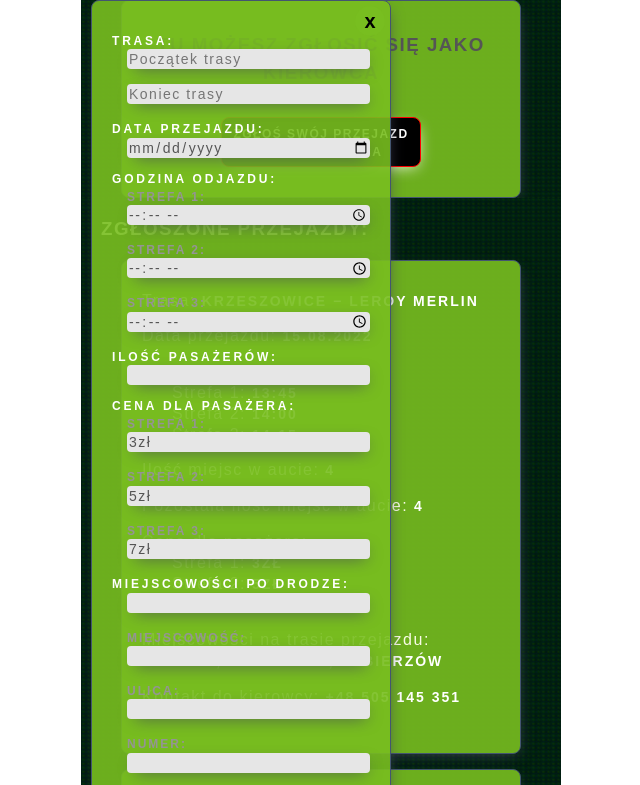
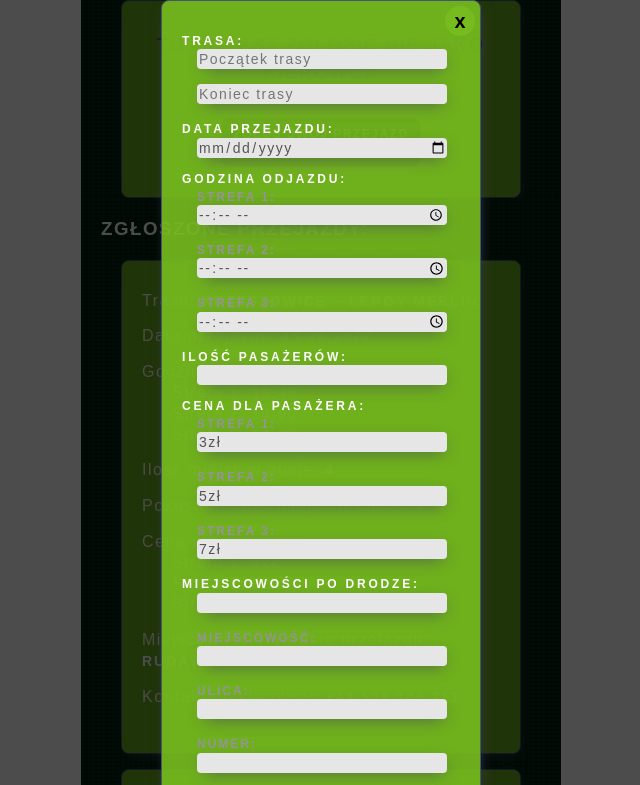
Before and after one commit to 831230/leroy-merlin-js-03-op-db, a plain HTML site: page driver.html in a window 1280 px wide. Both pictures are taken after a click on the button "ZGŁOŚ SWÓJ PRZEJAZD JAKO KIEROWCA". Shown: the top 785 px of the page, without its empty margins (319-959 px from the left). Drawn offline with nearby package versions, Linux system fonts and the light colour scheme; a web font is replaced by a local one.

Commit message:
js backdrop

```diff
--- a/driver.html
+++ b/driver.html
@@ -24,7 +24,7 @@
 <!-- ===============================MODAL FORM DRIVER START===================================== -->
     <section class="modal-form-driver is-hidden" register-driver>
       <div class="container">
-
+        <div class="backdrop-temp">
           <form class="form-driver">
             <button class="btn-close" type="button" register-driver-close>x</button>
             <label for="form-driver__route-start" class="form-driver__route-label">
@@ -128,6 +128,7 @@
               <a href="index.html" class="login-form__btn-link">Potwierdź</a>
             </button>
           </form>
+        </div>
       </div>
     </section>
 <!-- ===============================MODAL FORM DRIVER END===================================== -->
--- a/js/register-driver.js
+++ b/js/register-driver.js
@@ -31,7 +31,7 @@
     closeDriverFormBtn: document.querySelector("[register-driver-close]"),
     openDriverFormBtn: document.querySelector("[register-driver-open]"),
 
-    backdropOnSection: document.querySelector(".modal-form-driver"),
+    backdropOnSection: document.querySelector(".backdrop-temp"),
   };
 
   registerDriver.openDriverFormBtn.addEventListener("click", toggleDriverForm);
--- a/sass/component/_forms.scss
+++ b/sass/component/_forms.scss
@@ -3,6 +3,7 @@
   opacity: 0;
   visibility: hidden;
   pointer-events: none;
+  transition: all 500ms;
 }
 // =======================IS HIDDEN END=========================
 
--- a/sass/layout/driver/_modal-form-driver.scss
+++ b/sass/layout/driver/_modal-form-driver.scss
@@ -2,7 +2,10 @@
   @include box;
   text-align: left;
   position: absolute;
-  width: 300px;
+  top: 0;
+  left: 50%;
+  transform: translateX(-50%);
+  width: 320px;
 }
 
 .form-driver__btn {
@@ -12,7 +15,11 @@
 }
 
 .backdrop {
+  position: absolute;
+  top: 0;
+  left: 0;
   width: 100%;
   height: 100%;
-  background-color: transparentize($color: $main-color, $amount: 0.5);
+  background-color: transparentize($color: $thirdly-color, $amount: 0.3);
+  transition: all 1000ms;
 }
```
Also changed, not shown: css/main.css, css/main.min.css, 2 other files. Lines whose indentation alone changed are shown as unchanged.
